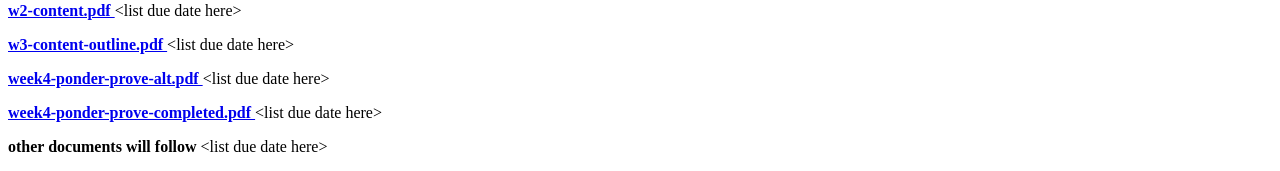
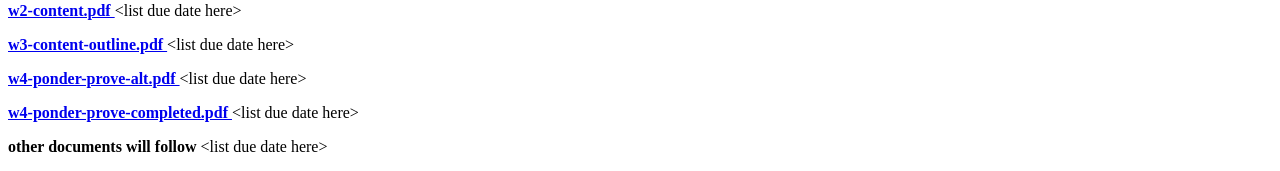
Before and after one commit to hestonmoyers92/hestonmoyers92.gethub.io, a plain HTML site: page cit230-links.html in a window 1280 px wide. Shown: the part 211-382 px from the top of the page. Drawn offline with Linux system fonts and the light colour scheme.

Commit message:
changes 3

```diff
--- a/cit230-links.html
+++ b/cit230-links.html
@@ -13,8 +13,8 @@
 <p><strong><a href="cit230/indv-design-docs/w2-site-personas.pdf">w2-site-personas.pdf</a></strong> &lt;list due date here&gt;</p>
 <p><strong><a href="cit230/indv-design-docs/w2-content.pdf">w2-content.pdf </a></strong>&lt;list due date here&gt;</p>
 <p><strong><a href="cit230/indv-design-docs/w3-content-outline.pdf">w3-content-outline.pdf </a></strong>&lt;list due date here&gt;</p>
-<p><strong><a href="cit230/ponder-prove/w4-ponder-prove-alt.html">week4-ponder-prove-alt.pdf </a></strong>&lt;list due date here&gt;</p>
-<p><strong><a href="cit230/ponder-prove/w4-ponder-prove-completed.html">week4-ponder-prove-completed.pdf </a></strong>&lt;list due date here&gt;</p>
+<p><strong><a href="cit230/ponder-prove/w4-ponder-prove-alt.html">w4-ponder-prove-alt.pdf </a></strong>&lt;list due date here&gt;</p>
+<p><strong><a href="cit230/ponder-prove/w4-ponder-prove-completed.html">w4-ponder-prove-completed.pdf </a></strong>&lt;list due date here&gt;</p>
 <p><strong>other documents will follow </strong> &lt;list due date here&gt;</p>
 </body>
 </html>
```
